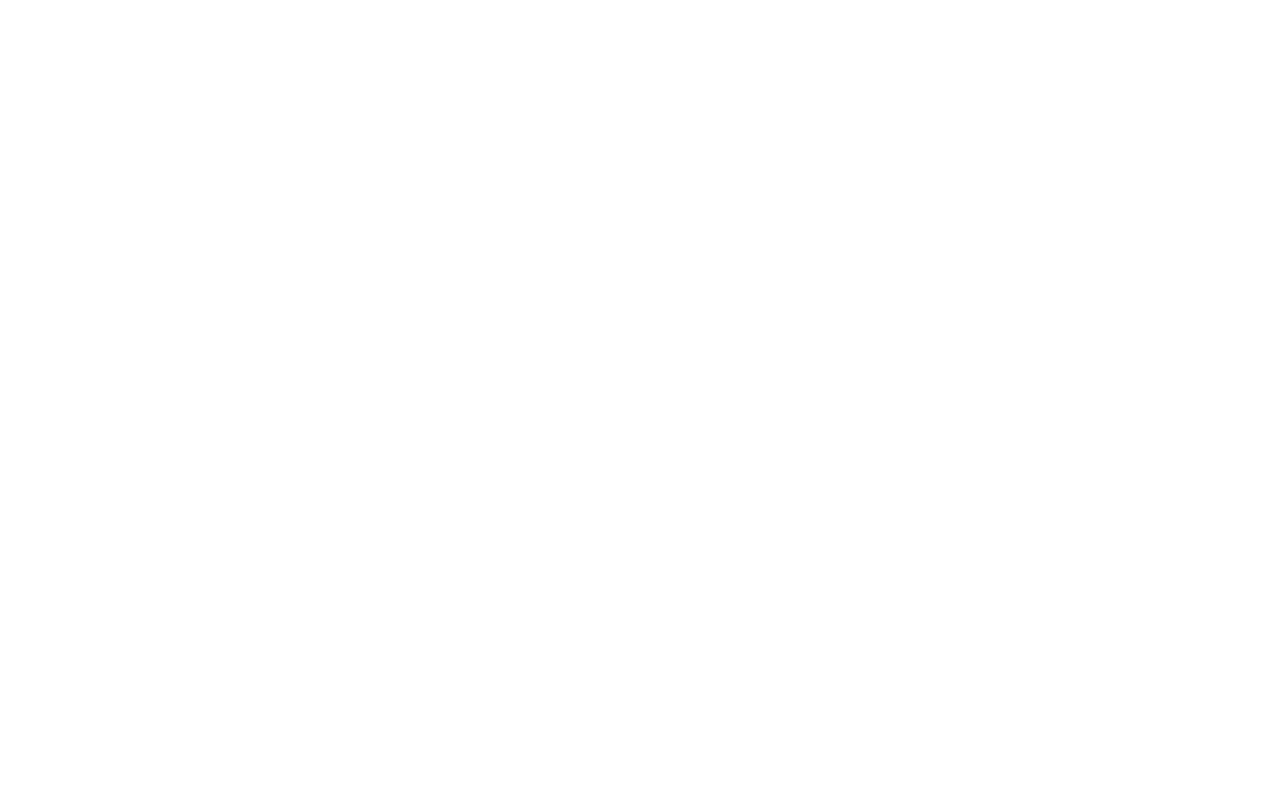
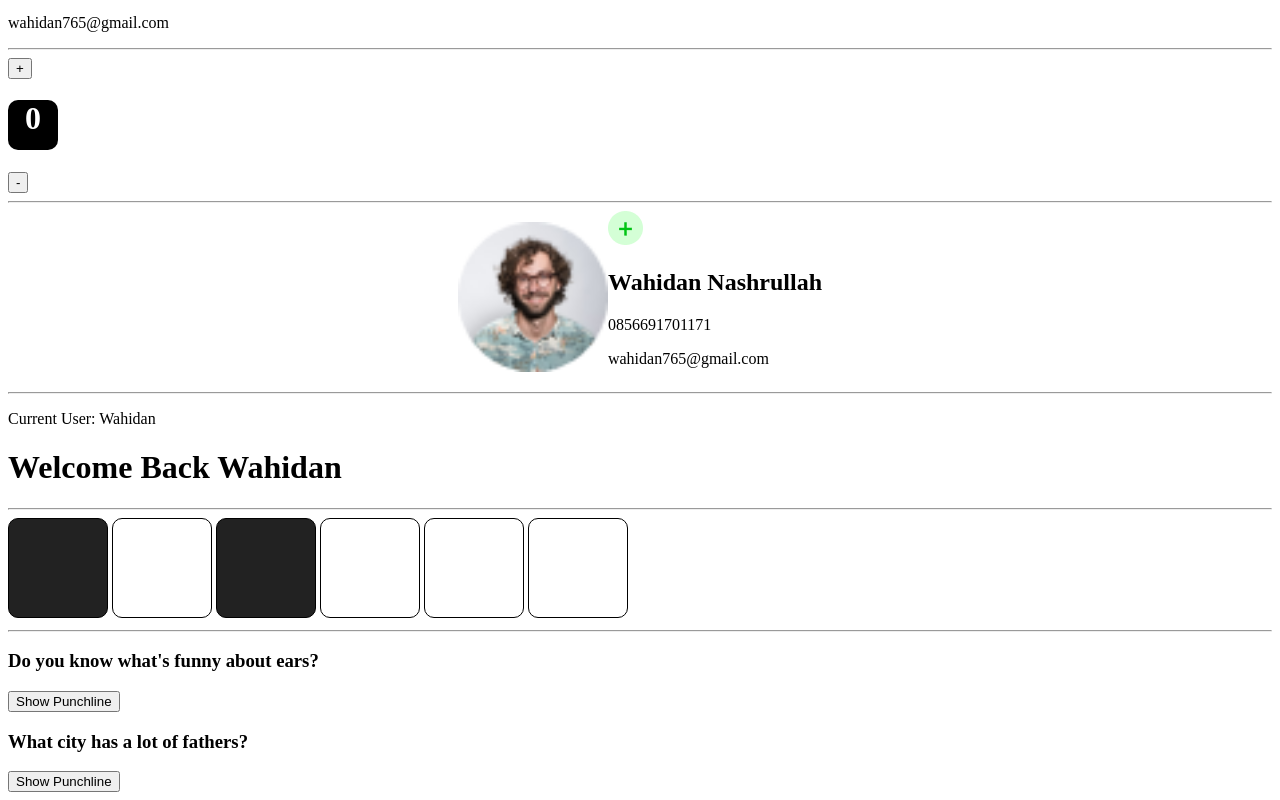
Before and after one commit to KingWahid/Learn-react-basic, a React (Vite) app: page / in a window 1280 px wide. Shown: the part 698-1498 px from the top of the page. Before the commit the page ends 800 px from the top, so only its background shows below. Built offline with nearby package versions, Linux system fonts and the light colour scheme.

Commit message:
Adding program simple accordian

```diff
--- a/src/App.jsx
+++ b/src/App.jsx
@@ -7,11 +7,12 @@ import CounterPropsState from './BasicPraktik/CountPropsState/CounterPropsState'
 import StateObjectProps from './BasicPraktik/StateObjectProps/StateObjectProps'
 import Parent from './BasicPraktik/PassingDataAround/Parent'
 import Squere from './BasicPraktik/BoxPractice2/Squere'
+import Jokes from './BasicPraktik/JokesProps/Jokes'
 
 const App = () => {
   return (
     <div>
-        {/* <Counter/>
+        <Counter/>
         <hr/>
         <Question/>
         <hr/>
@@ -23,9 +24,11 @@ const App = () => {
         <hr />
         <StateObjectProps />
         <hr/>
-        <Parent/> */}
+        <Parent/>
         <hr/>
         <Squere />
+        <hr/>
+        <Jokes />
     </div>
   )
 }
--- /dev/null
+++ b/src/BasicPraktik/JokesProps/Joke.jsx
@@ -0,0 +1,16 @@
+import React, { useState } from 'react'
+
+export default function Joke(props) {
+  const  [isShown, setIsShown] = useState(false);
+  function toggleShown(){
+    console.log(isShown)
+    setIsShown(prevShown => !prevShown)
+  }
+  return (
+    <div>
+      {props.setup && <h3>{props.setup}</h3>}
+      {isShown && <p>{props.punchline}</p>}
+      <button onClick={toggleShown}>Show Punchline</button>
+    </div>
+  )
+}
--- /dev/null
+++ b/src/BasicPraktik/JokesProps/Jokes.jsx
@@ -0,0 +1,14 @@
+import React from 'react'
+import Joke from './Joke'
+import jokesdata from './jokesdata'
+
+export default function Jokes() {
+    const jokeElement = jokesdata.map(data => {
+        return <Joke key={data.id} setup={data.setup} punchline={data.punchline}/>
+    })
+  return (
+    <main>
+        {jokeElement}
+    </main>
+  )
+}
--- /dev/null
+++ b/src/BasicPraktik/JokesProps/jokesdata.js
@@ -0,0 +1,12 @@
+export default [
+    {
+        id: 1,
+        setup: "Do you know what's funny about ears?",
+        punchline: "ears always run when we look",
+    },
+    {
+        id: 2,
+        setup: "What city has a lot of fathers?",
+        punchline: "purwodady",
+    }
+];
```
Also changed, not shown: src/BasicPraktik/JokesProps/styles.css (added).
